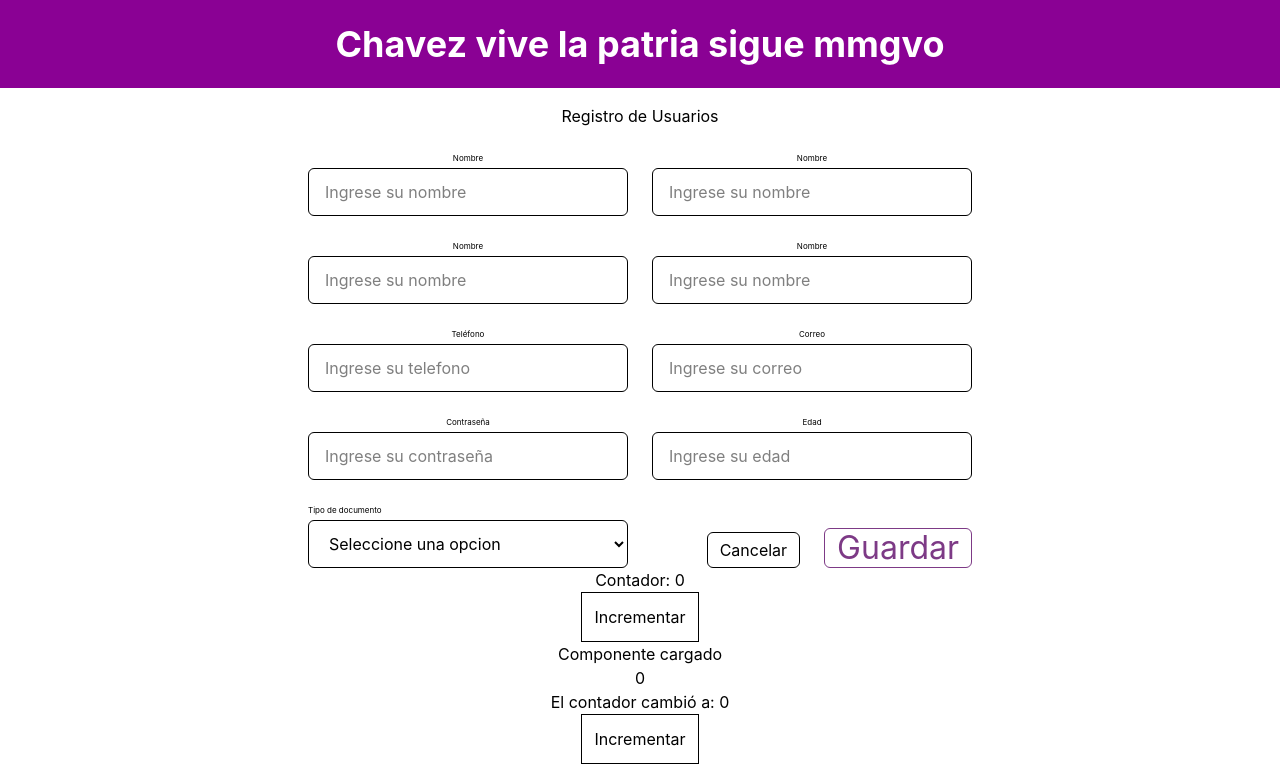
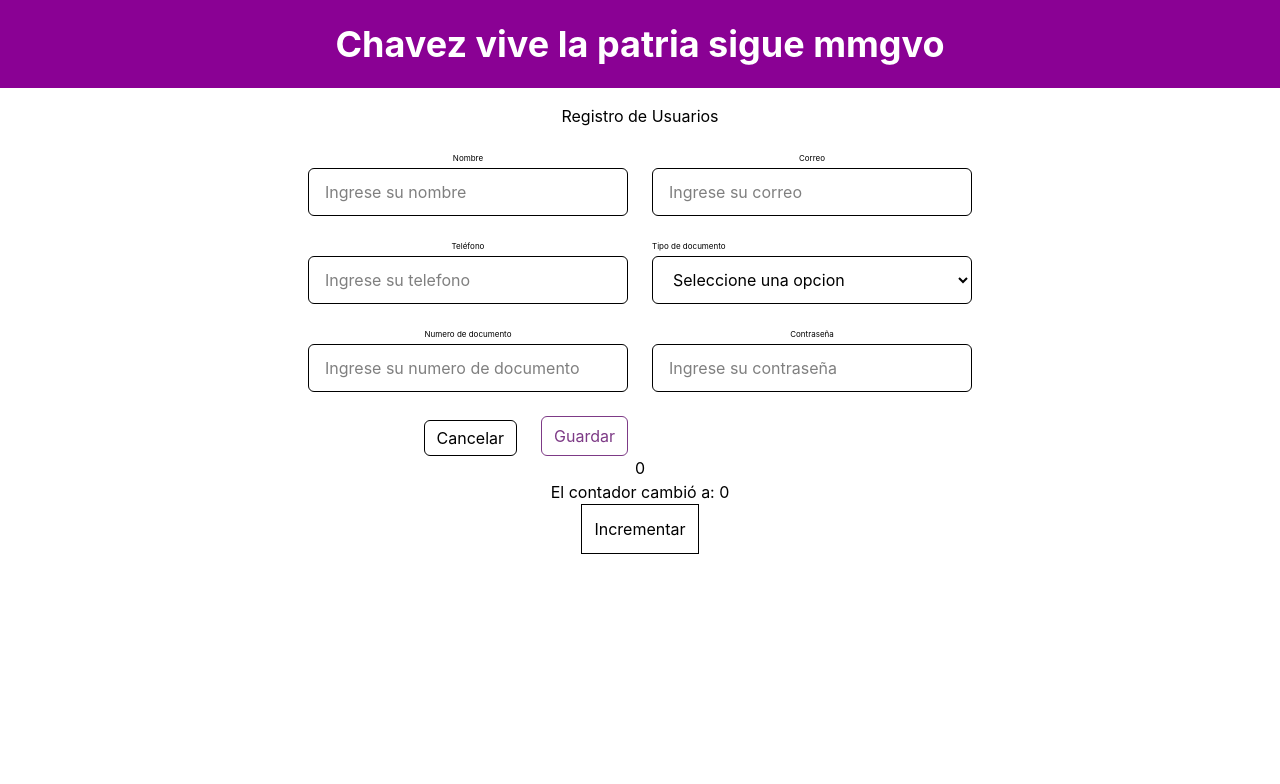
Before and after one commit to RyseJuan/3147206-work-class-react, a React (Vite) app: page / in a window 1280 px wide. Shown: the top 784 px of the page. Built offline with nearby package versions, Linux system fonts and the light colour scheme.

Commit message:
feat: creacion de formulario del usuario para realizar validaciones con zod

```diff
--- a/src/features/users/components/UserRegisterForm.jsx
+++ b/src/features/users/components/UserRegisterForm.jsx
@@ -29,49 +29,38 @@ export default function UserRegisterForm() {
 
                     <Input
                         label="Nombre"
+                        name="userName"
                         placeholder="Ingrese su nombre"
                         onChange={handleNameChange}
                     />
                     <Input
-                        label="Nombre"
-                        placeholder="Ingrese su nombre"
-                    />
-                    <Input
-                        label="Nombre"
-                        placeholder="Ingrese su nombre"
-                    />
-                    <Input
-                        label="Nombre"
-                        placeholder="Ingrese su nombre"
+                        label="Correo"
+                        name="userEmail"
+                        placeholder="Ingrese su correo"
+                        type="email"
                     />
                     <Input
                         label="Teléfono"
+                        name="userPhone"
                         placeholder="Ingrese su telefono"
                         type="tel"
                     />
-                    <Input
-                        label="Correo"
-                        placeholder="Ingrese su correo"
-                        type="email"
-                        onBlur={handleEmailBlur}
-                    />
-                    <Input
-                        label="Contraseña"
-                        placeholder="Ingrese su contraseña"
-                        type="password"
-                    />
-                    <Input
-                        label="Edad"
-                        placeholder="Ingrese su edad"
-                        type="number"
-                    />
-
                     <Select
                         label="Tipo de documento"
                         name="documentType"
                         options={documentTypes}
                     />
-
+                    <Input
+                        label="Numero de documento"
+                        placeholder="Ingrese su numero de documento"
+                        name="documentNumber"
+                    />
+                    <Input
+                        label="Contraseña"
+                        name="userPassword"
+                        placeholder="Ingrese su contraseña"
+                        type="password"
+                    />
                     {/* Actions */}
                     <div className="flex items-end justify-end gap-6">
                         <Button
@@ -91,8 +80,8 @@ export default function UserRegisterForm() {
 
                 </div>
             </form>
-            <DeleteCounter/>
-            <DeleteEffect/>
+
+
             <DeleteCounter2/>
 
         </div>
--- a/src/shared/components/Button.jsx
+++ b/src/shared/components/Button.jsx
@@ -11,8 +11,10 @@ export default function Button({
 }){
 
     const variants = {
-        primary: "bg-red text-brand border text-h1",
-        secondary: "bg-background border border-border text-text-inverse hover:bg-surface-muted"
+        primary:
+            "text-brand border text-body hover:bg-surface-muted hover:text-text-inverse",
+        secondary:
+            "bg-background border border-border text-text-primary hover:bg-surface-muted hover:text-text-inverse"
     }
 
     const sizes = {
```
